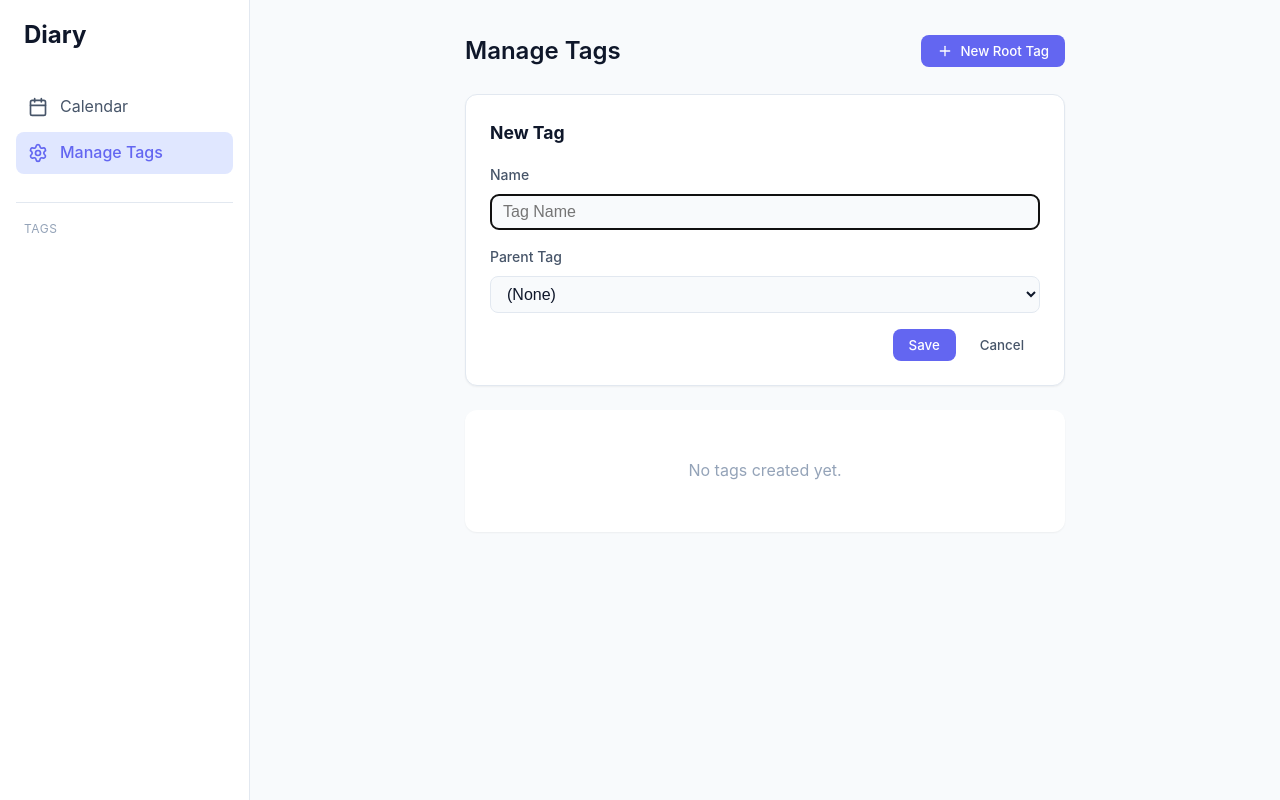
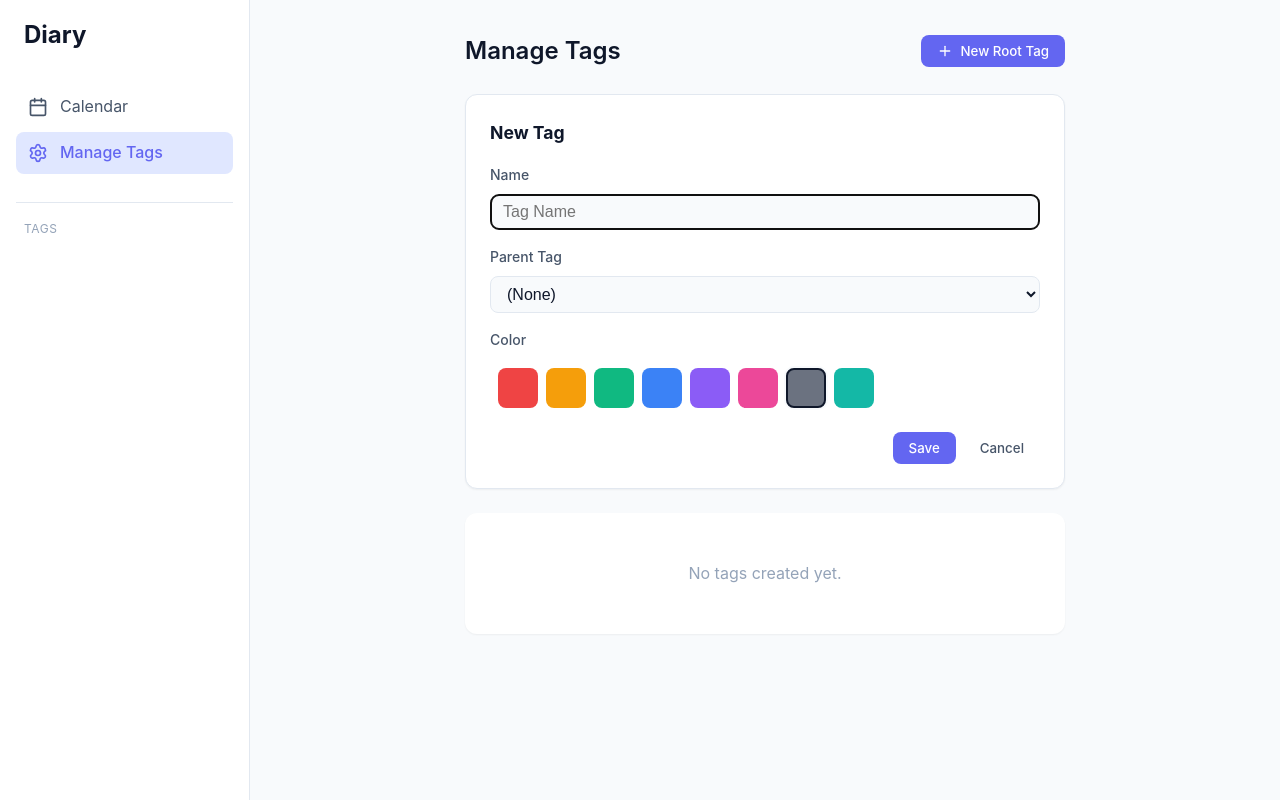
Before and after one commit to TakumaNakao/diary_app, a React (Vite) app: page /tags in a window 1280 px wide. Both pictures are taken after a click on the button "New Root Tag". Built offline with nearby package versions, Linux system fonts and the light colour scheme.

Commit message:
feat: implement initial diary application with core components, state management, and local storage.

```diff
--- a/src/components/DailyLog/DailyLog.jsx
+++ b/src/components/DailyLog/DailyLog.jsx
@@ -47,7 +47,14 @@ const DailyLog = () => {
                                     const t = tags[tId];
                                     if (!t) return null;
                                     return (
-                                        <span key={tId} className="entry-tag-pill">
+                                        <span
+                                            key={tId}
+                                            className="entry-tag-pill"
+                                            style={{
+                                                backgroundColor: t.color || '#6B7280',
+                                                color: 'white'
+                                            }}
+                                        >
                                             {t.name}
                                         </span>
                                     );
--- a/src/components/EntryList/EntryList.jsx
+++ b/src/components/EntryList/EntryList.jsx
@@ -63,7 +63,14 @@ const EntryList = () => {
                                     const t = tags[tId];
                                     if (!t) return null;
                                     return (
-                                        <span key={tId} className="entry-tag-pill">
+                                        <span
+                                            key={tId}
+                                            className="entry-tag-pill"
+                                            style={{
+                                                backgroundColor: t.color || '#6B7280',
+                                                color: 'white'
+                                            }}
+                                        >
                                             {t.name}
                                         </span>
                                     );
--- a/src/components/Layout/Layout.css
+++ b/src/components/Layout/Layout.css
@@ -123,6 +123,14 @@
     padding: 0 var(--spacing-2);
 }
 
+.tag-color-dot {
+    width: 12px;
+    height: 12px;
+    border-radius: 50%;
+    border: 2px solid var(--color-border);
+    flex-shrink: 0;
+}
+
 .main-content {
     flex: 1;
     padding: var(--spacing-8);
--- a/src/components/Layout/Layout.jsx
+++ b/src/components/Layout/Layout.jsx
@@ -41,7 +41,7 @@ const Layout = () => {
                             className="nav-item-link"
                             style={{ paddingLeft: `calc(var(--spacing-3) + ${level * 12}px)` }}
                         >
-                            <Tag size={16} className="nav-icon" />
+                            <div className="tag-color-dot" style={{ backgroundColor: tag.color || '#6B7280' }}></div>
                             <span className="nav-text">{tag.name}</span>
                         </Link>
                         {hasChildren && (
--- a/src/components/TagManager/TagManager.css
+++ b/src/components/TagManager/TagManager.css
@@ -53,6 +53,31 @@
     font-size: 1rem;
 }
 
+.color-picker {
+    display: flex;
+    gap: var(--spacing-2);
+    flex-wrap: wrap;
+    padding: var(--spacing-2);
+}
+
+.color-option {
+    width: 40px;
+    height: 40px;
+    border-radius: var(--radius-md);
+    border: 2px solid transparent;
+    cursor: pointer;
+    transition: all var(--transition-fast);
+}
+
+.color-option:hover {
+    transform: scale(1.1);
+}
+
+.color-option.selected {
+    border-color: var(--color-text-primary);
+    box-shadow: 0 0 0 2px var(--color-bg-primary);
+}
+
 .form-actions {
     display: flex;
     gap: var(--spacing-2);
@@ -85,12 +110,21 @@
     gap: var(--spacing-2);
 }
 
-.tag-icon {
-    color: var(--color-text-tertiary);
+.tag-color-indicator {
+    width: 16px;
+    height: 16px;
+    border-radius: 50%;
+    border: 2px solid var(--color-border);
+    flex-shrink: 0;
 }
 
 .tag-name {
-    font-weight: 500;
+    flex: 1;
+    font-size: 1rem;
+    color: var(--color-text-primary);
+    overflow: hidden;
+    text-overflow: ellipsis;
+    white-space: nowrap;
 }
 
 .tag-actions {
--- a/src/components/TagManager/TagManager.jsx
+++ b/src/components/TagManager/TagManager.jsx
@@ -9,6 +9,18 @@ const TagManager = () => {
     const [editingId, setEditingId] = useState(null);
     const [tagName, setTagName] = useState('');
     const [parentId, setParentId] = useState(null);
+    const [tagColor, setTagColor] = useState('#6B7280');
+
+    const PRESET_COLORS = [
+        '#EF4444', // Red
+        '#F59E0B', // Amber
+        '#10B981', // Green
+        '#3B82F6', // Blue
+        '#8B5CF6', // Purple
+        '#EC4899', // Pink
+        '#6B7280', // Gray
+        '#14B8A6', // Teal
+    ];
 
     const getRootTags = () => Object.values(tags).filter(tag => !tag.parentId);
     const getChildTags = (pid) => Object.values(tags).filter(tag => tag.parentId === pid);
@@ -19,7 +31,8 @@ const TagManager = () => {
         const tag = {
             id: editingId, // If null, saveTag generates new ID
             name: tagName,
-            parentId: parentId
+            parentId: parentId,
+            color: tagColor
         };
 
         saveTag(tag);
@@ -36,6 +49,7 @@ const TagManager = () => {
         setEditingId(tag.id);
         setTagName(tag.name);
         setParentId(tag.parentId);
+        setTagColor(tag.color || '#6B7280');
         setIsAdding(true);
     };
 
@@ -51,6 +65,7 @@ const TagManager = () => {
         setEditingId(null);
         setTagName('');
         setParentId(null);
+        setTagColor('#6B7280');
     };
 
     const renderTagTree = (tagList, level = 0) => {
@@ -58,7 +73,7 @@ const TagManager = () => {
             <div key={tag.id} className="tag-item-container" style={{ marginLeft: level * 20 }}>
                 <div className="tag-item">
                     <div className="tag-info">
-                        <Tag size={16} className="tag-icon" />
+                        <div className="tag-color-indicator" style={{ backgroundColor: tag.color || '#6B7280' }}></div>
                         <span className="tag-name">{tag.name}</span>
                     </div>
                     <div className="tag-actions">
@@ -111,6 +126,21 @@ const TagManager = () => {
                                 ))}
                         </select>
                     </div>
+                    <div className="form-group">
+                        <label>Color</label>
+                        <div className="color-picker">
+                            {PRESET_COLORS.map(color => (
+                                <button
+                                    key={color}
+                                    type="button"
+                                    className={`color-option ${tagColor === color ? 'selected' : ''}`}
+                                    style={{ backgroundColor: color }}
+                                    onClick={() => setTagColor(color)}
+                                    title={color}
+                                />
+                            ))}
+                        </div>
+                    </div>
                     <div className="form-actions">
                         <button onClick={handleSave} className="btn btn-primary">Save</button>
                         <button onClick={resetForm} className="btn btn-ghost">Cancel</button>
--- a/src/utils/storage.js
+++ b/src/utils/storage.js
@@ -87,7 +87,8 @@ export const StorageService = {
 
         data.tags[id] = {
             ...tag,
-            id
+            id,
+            color: tag.color || '#6B7280' // Default gray color
         };
 
         StorageService.saveData(data);
```
